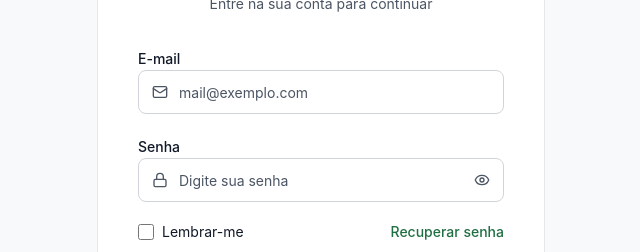
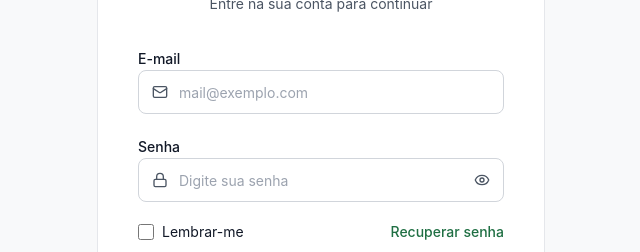
Before and after one commit to VictorPozzan/financy, a React (Vite) app in the folder frontend/: page / in a window 1280 px wide. Shown: the part 226-478 px from the top of the page, without its empty margins (319-959 px from the left). Built offline with nearby package versions, Linux system fonts and the light colour scheme; no server answers.

Commit message:
feat: update Input component placeholder style for improved consistency

```diff
--- a/frontend/src/components/ui/input.tsx
+++ b/frontend/src/components/ui/input.tsx
@@ -8,7 +8,7 @@ export const Input = React.forwardRef<HTMLInputElement, React.InputHTMLAttribute
         type={type}
         ref={ref}
         className={cn(
-          "flex h-11 w-full rounded-lg border border-input bg-card px-3.5 py-2 text-sm text-foreground placeholder:text-muted-foreground transition-colors outline-none focus-visible:border-primary focus-visible:ring-2 focus-visible:ring-primary/20 disabled:cursor-not-allowed disabled:opacity-50",
+          "flex h-11 w-full rounded-lg border border-input bg-card px-3.5 py-2 text-sm text-foreground placeholder:text-placeholder transition-colors outline-none focus-visible:border-primary focus-visible:ring-2 focus-visible:ring-primary/20 disabled:cursor-not-allowed disabled:opacity-50",
           className
         )}
         {...props}
```
